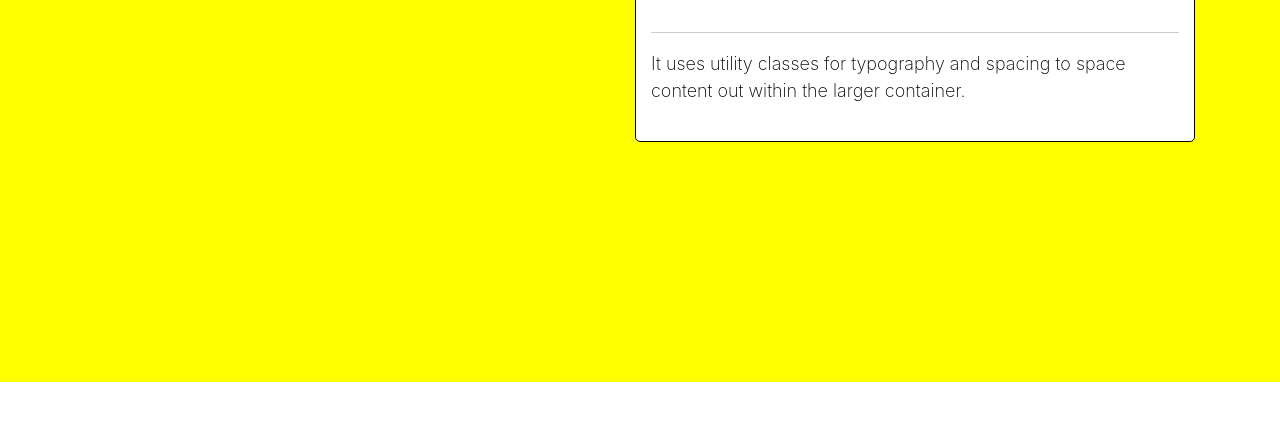
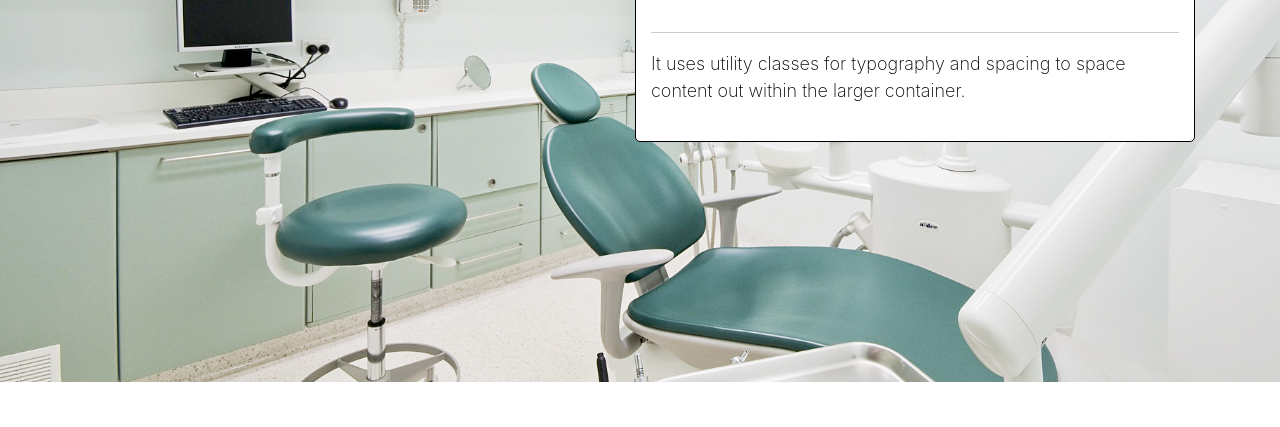
Before and after one commit to kokiseo/practice01, a plain HTML site: page index.html in a window 1280 px wide. Shown: the part 373-800 px from the top of the page. Drawn offline with Linux system fonts and the light colour scheme.

Commit message:
背景変更

```diff
--- a/style.css
+++ b/style.css
@@ -142,7 +142,7 @@ nav ul li a :hover{
 .key_visual {
   height: 600px;
   background-color: yellow;
-  background-image: url(image/top-image.jpg);
+  background-image: url(https://github.com/kokiseo/practice01/blob/main/top-image.jpg?raw=true);
   background-repeat: no-repeat;
   background-size: cover;
   text-align: right;
```
